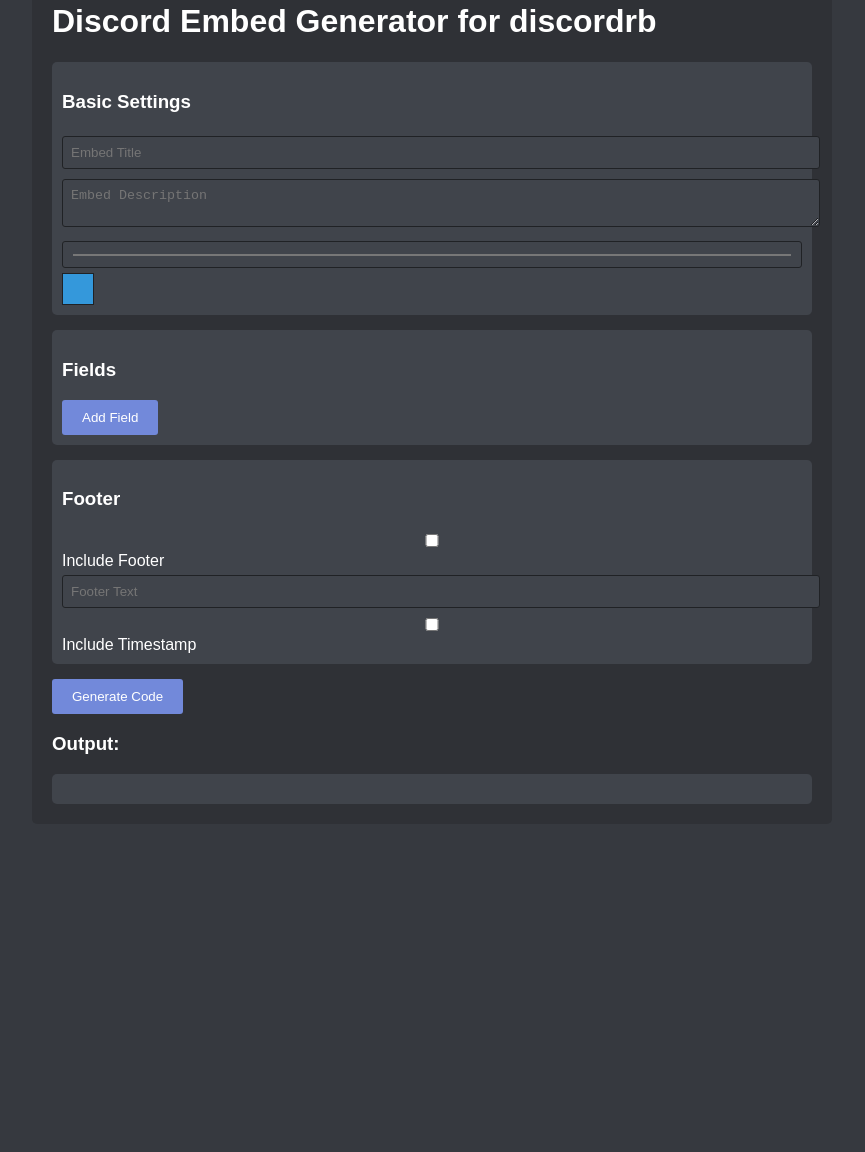
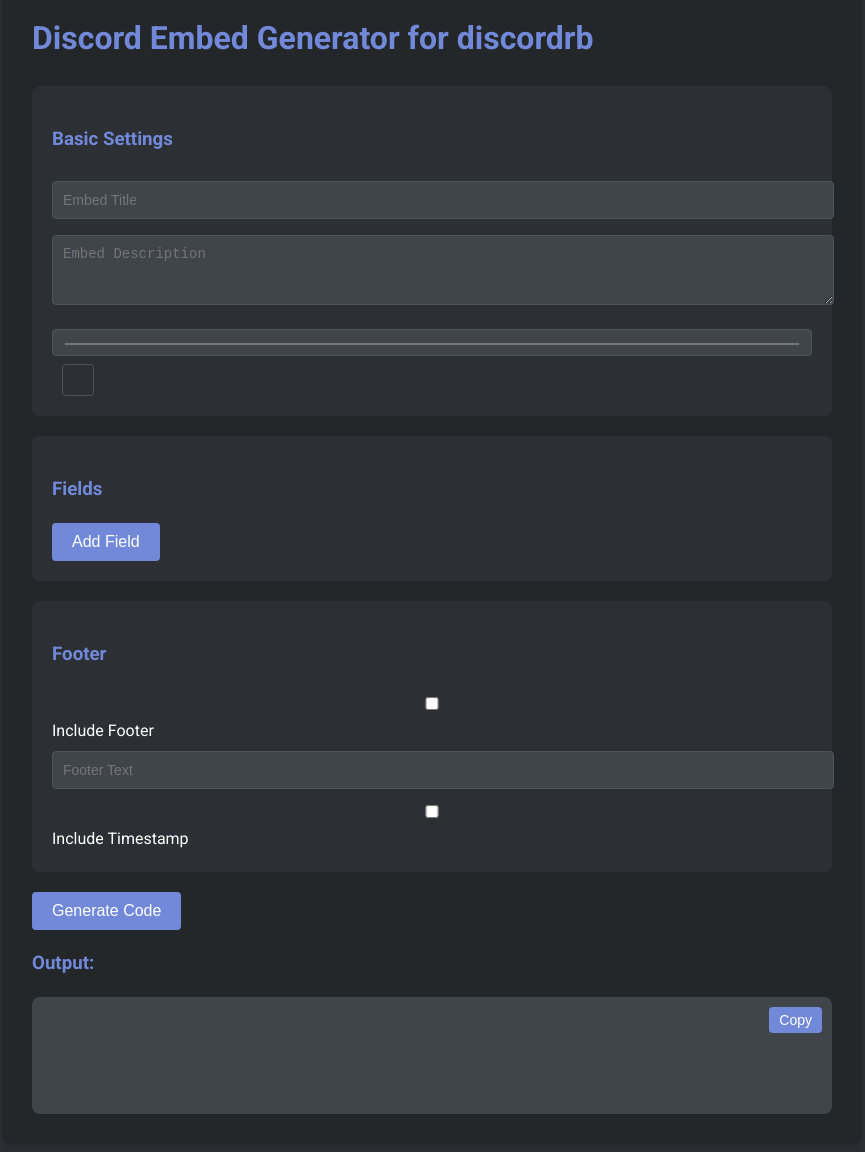
Before and after one commit to kleeedolinux/discordrb-embed-generator, a plain HTML site: page index.html in a window 1280 px wide. Shown: the part 58-1210 px from the top of the page, without its empty margins (208-1073 px from the left). Before the commit the page ends 902 px from the top, so only its background shows below. Drawn offline with Linux system fonts and the light colour scheme.

Commit message:
Update index.html

```diff
--- a/index.html
+++ b/index.html
@@ -3,59 +3,88 @@
 <head>
     <meta charset="UTF-8">
     <meta name="viewport" content="width=device-width, initial-scale=1.0">
-    <title>Discord Embed Generator</title>
+    <title>Discord Embed Generator for discordrb</title>
+    <link href="https://fonts.googleapis.com/css2?family=Roboto:wght@300;400;700&display=swap" rel="stylesheet">
     <style>
         body {
-            font-family: Arial, sans-serif;
+            font-family: 'Roboto', sans-serif;
+            background-color: #2C2F33;
+            color: #FFFFFF;
+            margin: 0;
+            padding: 20px;
+            line-height: 1.6;
+        }
+        .container {
             max-width: 800px;
             margin: 0 auto;
-            padding: 20px;
-            background-color: #36393f;
-            color: #ffffff;
+            background-color: #23272A;
+            padding: 30px;
+            border-radius: 8px;
+            box-shadow: 0 4px 6px rgba(0, 0, 0, 0.1);
         }
-        .container {
-            background-color: #2f3136;
-            padding: 20px;
-            border-radius: 5px;
+        h1, h3 {
+            color: #7289DA;
         }
         .field-group {
-            margin-bottom: 15px;
-            padding: 10px;
-            background-color: #40444b;
-            border-radius: 5px;
+            background-color: #2C2F33;
+            padding: 20px;
+            margin-bottom: 20px;
+            border-radius: 8px;
         }
         input, textarea, select {
             width: 100%;
-            padding: 8px;
-            margin: 5px 0;
-            background-color: #40444b;
-            border: 1px solid #202225;
-            color: #ffffff;
-            border-radius: 3px;
+            padding: 10px;
+            margin: 8px 0;
+            background-color: #40444B;
+            border: 1px solid #4F545C;
+            color: #FFFFFF;
+            border-radius: 4px;
+            font-size: 14px;
         }
         button {
-            background-color: #7289da;
+            background-color: #7289DA;
             color: white;
             padding: 10px 20px;
             border: none;
-            border-radius: 3px;
+            border-radius: 4px;
             cursor: pointer;
+            font-size: 16px;
+            transition: background-color 0.3s;
         }
         button:hover {
-            background-color: #677bc4;
+            background-color: #5B6EAE;
         }
         #output {
-            background-color: #40444b;
-            padding: 15px;
-            border-radius: 5px;
+            background-color: #40444B;
+            padding: 20px;
+            border-radius: 8px;
             white-space: pre-wrap;
+            font-family: 'Courier New', Courier, monospace;
+            position: relative;
+        }
+        .copy-btn {
+            position: absolute;
+            top: 10px;
+            right: 10px;
+            background-color: #7289DA;
+            color: white;
+            border: none;
+            border-radius: 4px;
+            padding: 5px 10px;
+            cursor: pointer;
+            font-size: 14px;
+        }
+        .copy-btn:hover {
+            background-color: #5B6EAE;
         }
         .color-preview {
             width: 30px;
             height: 30px;
             display: inline-block;
-            border: 1px solid #202225;
+            border: 1px solid #4F545C;
             vertical-align: middle;
+            border-radius: 4px;
+            margin-left: 10px;
         }
     </style>
 </head>
@@ -66,8 +95,8 @@
         <div class="field-group">
             <h3>Basic Settings</h3>
             <input type="text" id="title" placeholder="Embed Title">
-            <textarea id="description" placeholder="Embed Description"></textarea>
-            <input type="color" id="color" value="#3498db">
+            <textarea id="description" placeholder="Embed Description" rows="3"></textarea>
+            <input type="color" id="color" value="#7289DA">
             <span class="color-preview" id="colorPreview"></span>
         </div>
 
@@ -91,7 +120,9 @@
         <button onclick="generateCode()">Generate Code</button>
 
         <h3>Output:</h3>
-        <div id="output"></div>
+        <div id="output">
+            <button class="copy-btn" onclick="copyCode()">Copy</button>
+        </div>
     </div>
 
     <script>
@@ -103,7 +134,7 @@
             fieldDiv.className = 'field-group';
             fieldDiv.innerHTML = `
                 <input type="text" placeholder="Field Name" class="field-name">
-                <textarea placeholder="Field Value" class="field-value"></textarea>
+                <textarea placeholder="Field Value" class="field-value" rows="2"></textarea>
                 <label>
                     <input type="checkbox" class="field-inline"> Inline
                 </label>
@@ -156,11 +187,22 @@
 
             code += '  }\n]';
 
-            document.getElementById('output').textContent = code;
+            document.getElementById('output').innerHTML = `<button class="copy-btn" onclick="copyCode()">Copy</button><pre>${code}</pre>`;
+        }
+
+        function copyCode() {
+            const codeElement = document.querySelector('#output pre');
+            const range = document.createRange();
+            range.selectNode(codeElement);
+            window.getSelection().removeAllRanges();
+            window.getSelection().addRange(range);
+            document.execCommand('copy');
+            window.getSelection().removeAllRanges();
+            alert('Code copied to clipboard!');
         }
 
         // Update color preview
-        document.getElementById('color').addEventListener('input', function(e) {
+        document.getElementById('color ').addEventListener('input', function(e) {
             document.getElementById('colorPreview').style.backgroundColor = e.target.value;
         });
 
```
